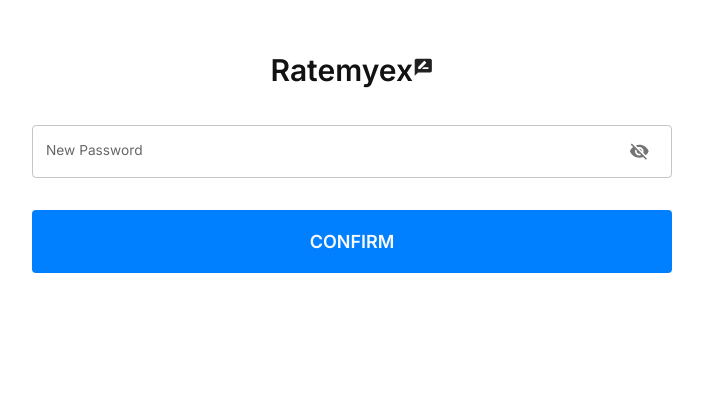
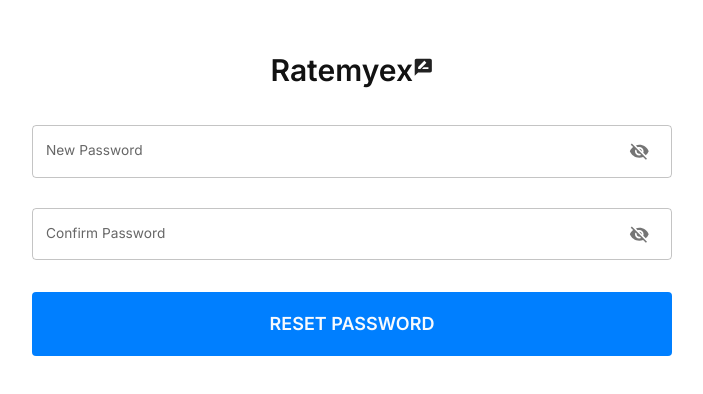
Before and after one commit to Ed-Maeng/RateMyEx, a React (Create React App) app in the folder client/: page /reset/1 in a window 1280 px wide. Shown: the top 394 px of the page, without its empty margins (288-991 px from the left). Built offline with nearby package versions, Linux system fonts and the light colour scheme.

Commit message:
Confirm password

```diff
--- a/client/src/components/forms/ResetPasswordForm.jsx
+++ b/client/src/components/forms/ResetPasswordForm.jsx
@@ -28,6 +28,7 @@
   const { emailToken } = useParams();
   // Types of Open Dialogs
   const [showPassword, setShowPassword] = useState(false);
+  const [showConfirmPassword, setShowConfirmPassword] = useState(false);
   const [resetOpen, setResetOpen] = useState(false);
   const [notResetOpen, setNotResetOpen] = useState(false);
   // Check if it is in local or production
@@ -74,7 +75,11 @@
         handleSubmit,
       }) => (
         <form onSubmit={handleSubmit}>
-          <Box display="grid">
+          <Box
+            display="grid"
+            gap="30px"
+            gridTemplateColumns="repeat(4, minmax(0, 1fr))"
+          >
             <TextField
               label="New Password"
               type={showPassword ? "text" : "password"}
@@ -98,9 +103,32 @@
                 ),
               }}
             />
+            <TextField
+              label="Confirm Password"
+              type={showConfirmPassword ? "text" : "password"}
+              onBlur={handleBlur}
+              onChange={handleChange}
+              value={values.confirmPassword}
+              name="confirmPassword"
+              error={Boolean(touched.confirmPassword) && Boolean(errors.confirmPassword)}
+              helperText={touched.confirmPassword && errors.confirmPassword}
+              sx={{ gridColumn: "span 4" }}
+              InputProps={{
+                endAdornment: (
+                  <InputAdornment position='end'>
+                    <IconButton
+                      aria-label='toggle confirmPassword visibility'
+                      onClick={() => setShowConfirmPassword(!showConfirmPassword)}
+                    >
+                      {showConfirmPassword ? <VisibilityIcon /> : <VisibilityOffIcon />}
+                    </IconButton>
+                  </InputAdornment>
+                ),
+              }}
+            />
           </Box>
 
-          {/* Confirm Button */}
+          {/* Submit Button */}
           <Box>
             <Button
               fullWidth
@@ -115,7 +143,7 @@
                 },
               }}
             >
-              <Typography variant="h2b">Confirm</Typography>
+              <Typography variant="h2b">RESET PASSWORD</Typography>
             </Button>
           </Box>
 
--- a/client/src/constants/InitialSchema.jsx
+++ b/client/src/constants/InitialSchema.jsx
@@ -134,10 +134,14 @@
                .required("Required")
                .min(8, "Must be more than 8")
                .max(50, "Must be less than 50"),
+  confirmPassword: yup.string()
+               .required("Required")
+               .oneOf([yup.ref('newPassword'), null], 'Passwords must match'),
 });
 
 export const initialValuesReset = {
   newPassword: "",
+  confirmPassword: "",
 };
 
 // SECTION FORM SCHEMA
```
